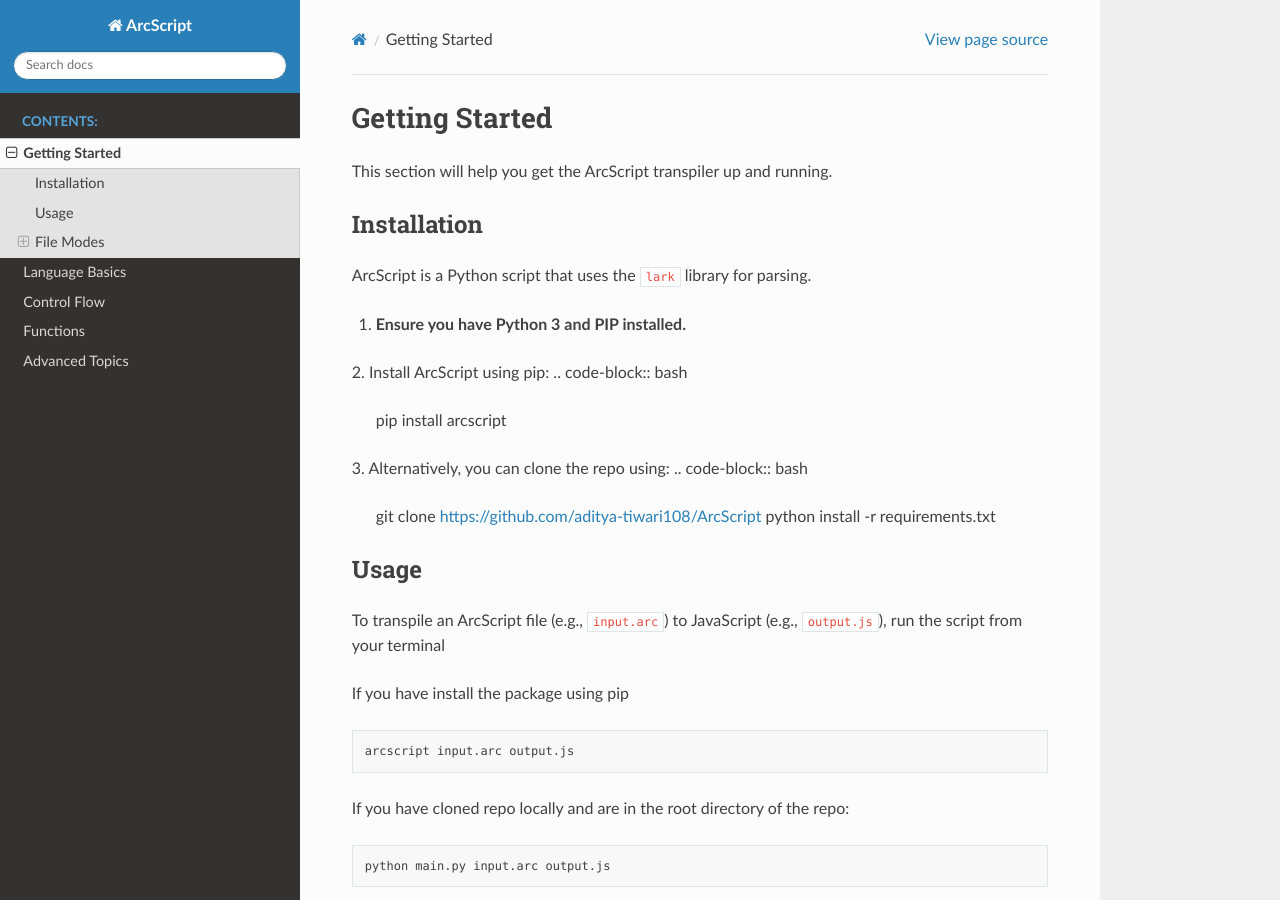
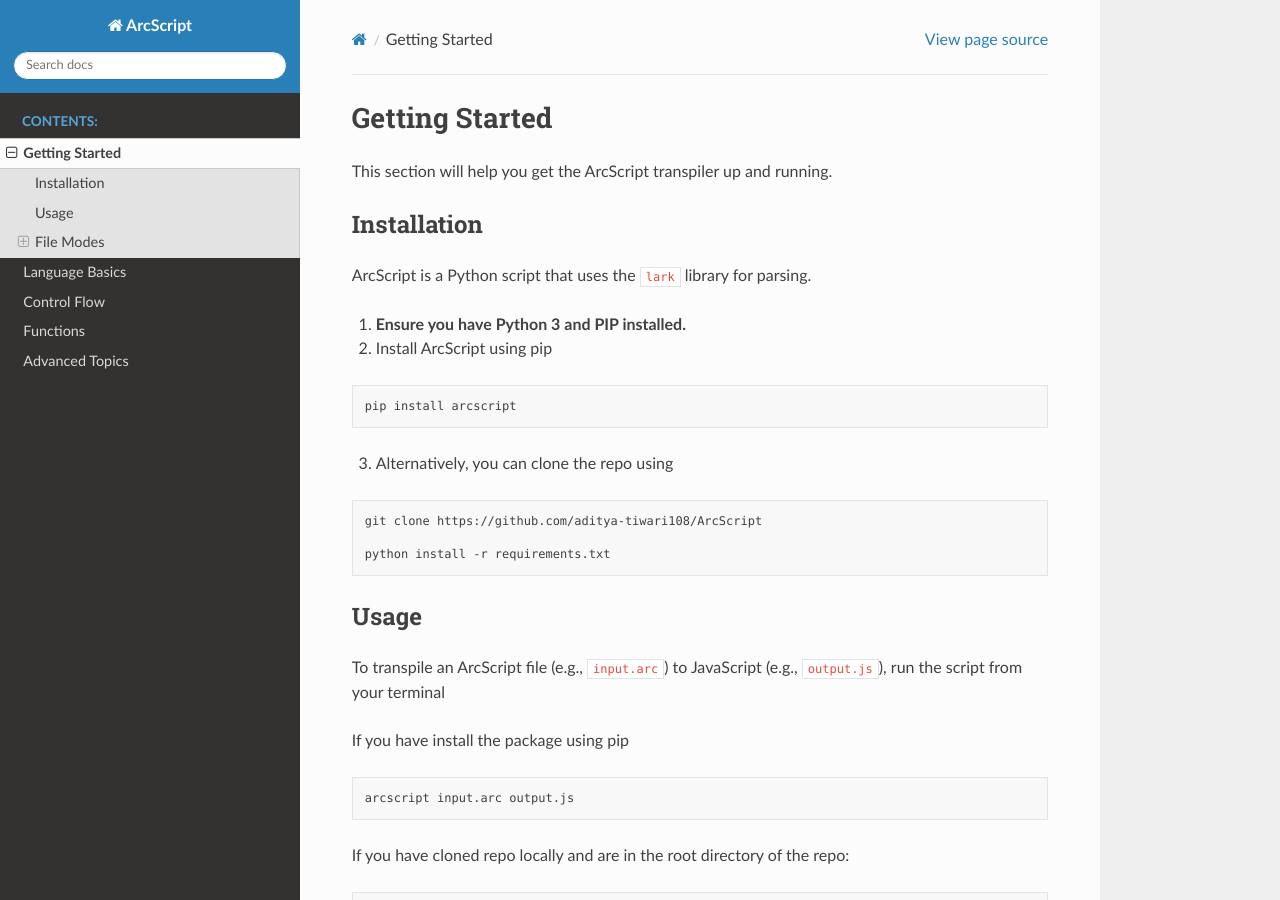
Before and after one commit to aditya-tiwari108/ArcScript, a Sphinx documentation site: the page built from docs/getting_started.rst, in a window 1280 px wide and 900 px high. Built offline with Sphinx 7.4.7 and the Read the Docs theme 3.1.0, drawn with Linux system fonts in a browser that asks for light colours; pages that are not in the unit, such as notebooks, are missing from menus.

Commit message:
Minor Tweaks

```diff
--- a/docs/getting_started.rst
+++ b/docs/getting_started.rst
@@ -10,14 +10,18 @@
 ArcScript is a Python script that uses the ``lark`` library for parsing.
 
 1.  **Ensure you have Python 3 and PIP installed.**
-2. Install ArcScript using pip:
+2. Install ArcScript using pip
+
 .. code-block:: bash
 
         pip install arcscript
-3. Alternatively, you can clone the repo using:
+
+3. Alternatively, you can clone the repo using
+
 .. code-block:: bash
 
         git clone https://github.com/aditya-tiwari108/ArcScript
+
         python install -r requirements.txt
 
 
```
